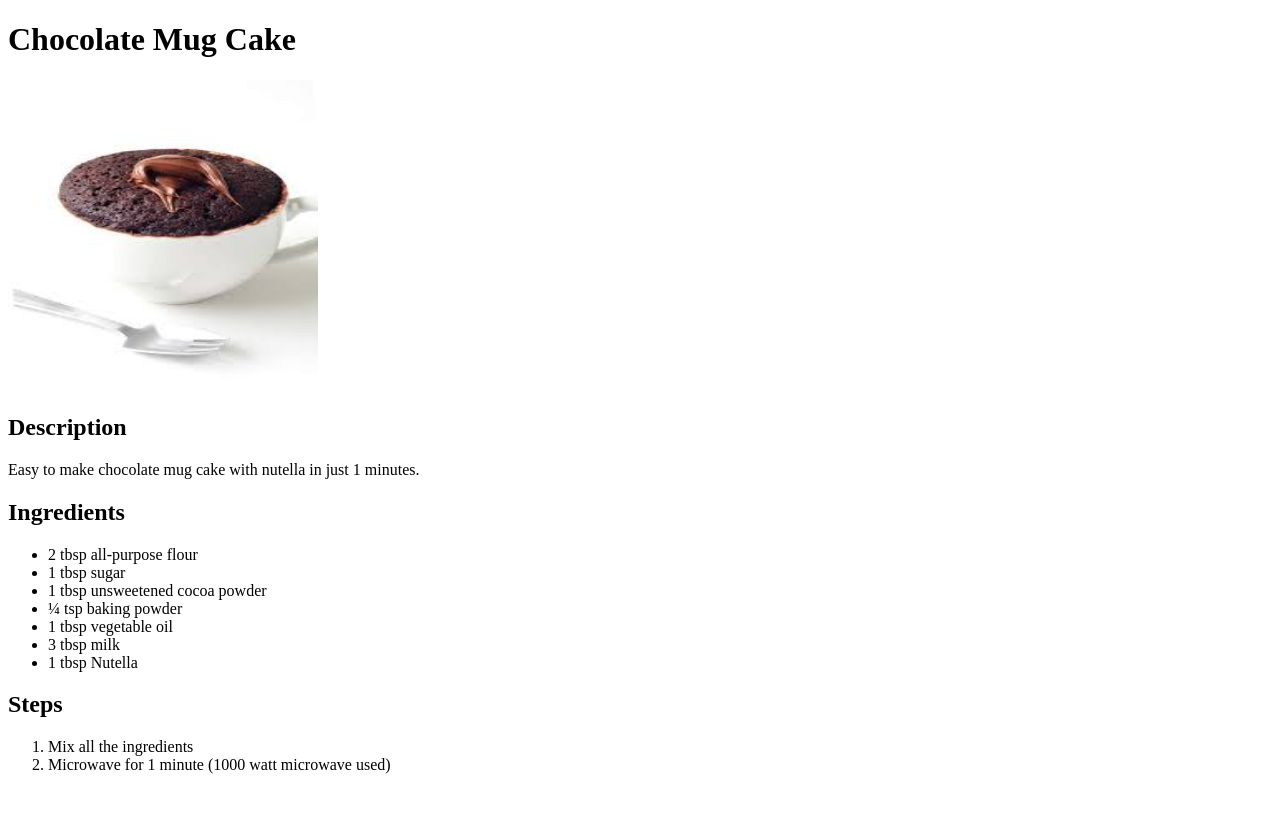
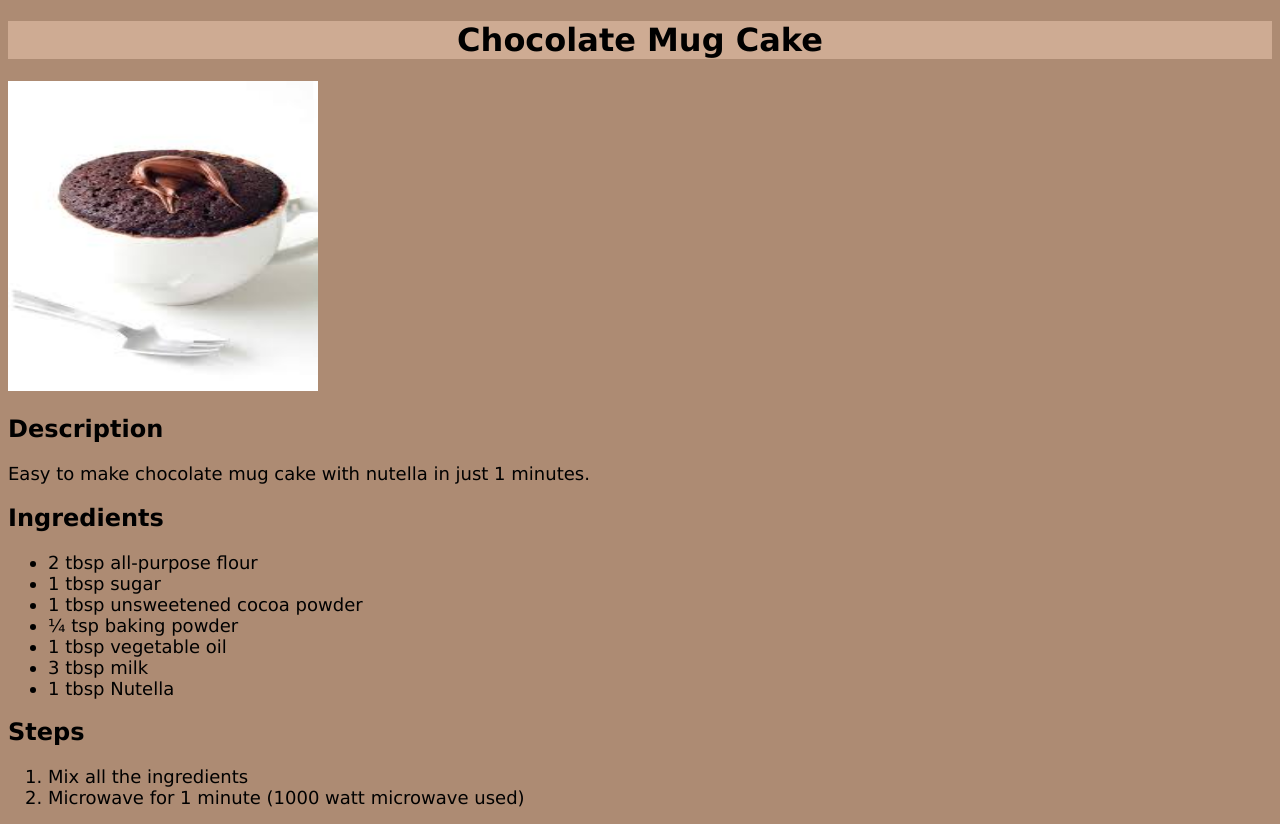
Before and after one commit to selaminhelloworld/re-odin-recipes, a plain HTML site: page recipes/chocolate-mug-cake.html in a window 1280 px wide. Before the commit the page ends 800 px from the top, so only its background shows below. Drawn offline with Linux system fonts and the light colour scheme.

Commit message:
Add styles.css and referrences to it and some basic style

```diff
--- a/recipes/chocolate-mug-cake.html
+++ b/recipes/chocolate-mug-cake.html
@@ -4,6 +4,7 @@
     <meta charset="UTF-8">
     <meta name="viewport" content="width=device-width, initial-scale=1.0">
     <title>Chocolate Mug Cake</title>
+    <link rel="stylesheet" href="../styles.css">
 </head>
 <body>
     <h1>Chocolate Mug Cake</h1>
--- /dev/null
+++ b/styles.css
@@ -0,0 +1,13 @@
+* {
+    background-color: #AD8B73;
+    font-family: Verdana, Geneva, Tahoma, sans-serif;
+}
+
+h1 {
+    background-color: #CEAB93;
+    text-align: center;
+}
+
+p, li {
+    font-size: large;
+}
```
Also changed, not shown: index.html (+1 -0 lines), recipes/triple-chunk-chocolate-cookie.html (+1 -0 lines), recipes/vanilla-mug-cake.html (+1 -0 lines).
